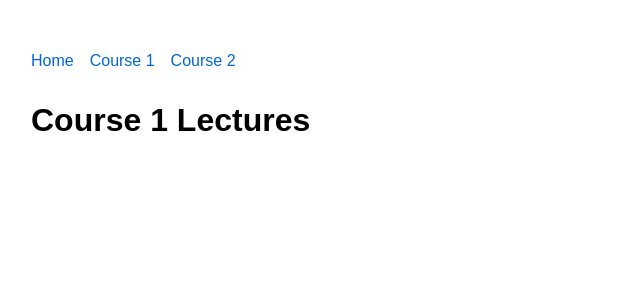
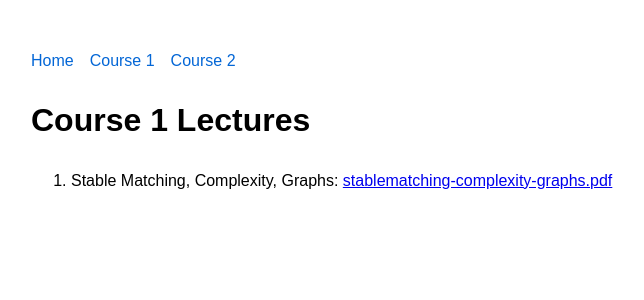
Before and after one commit to mrrahman1517/css449-algorithms, a Jekyll site: the page built from spring2025/lectures.md, in a window 1280 px wide. Shown: the top 300 px of the page, without its empty margins (209-853 px from the left). Built offline with Jekyll 4.4.1, drawn with Linux system fonts in a browser that asks for light colours.

Commit message:
Update lectures.md

```diff
--- a/spring2025/lectures.md
+++ b/spring2025/lectures.md
@@ -4,3 +4,5 @@ title: Lectures
 ---
 
 # Course 1 Lectures
+
+1. Stable Matching, Complexity, Graphs: [stablematching-complexity-graphs.pdf](https://github.com/user-attachments/files/20749732/stablematching-complexity-graphs.pdf)
```
